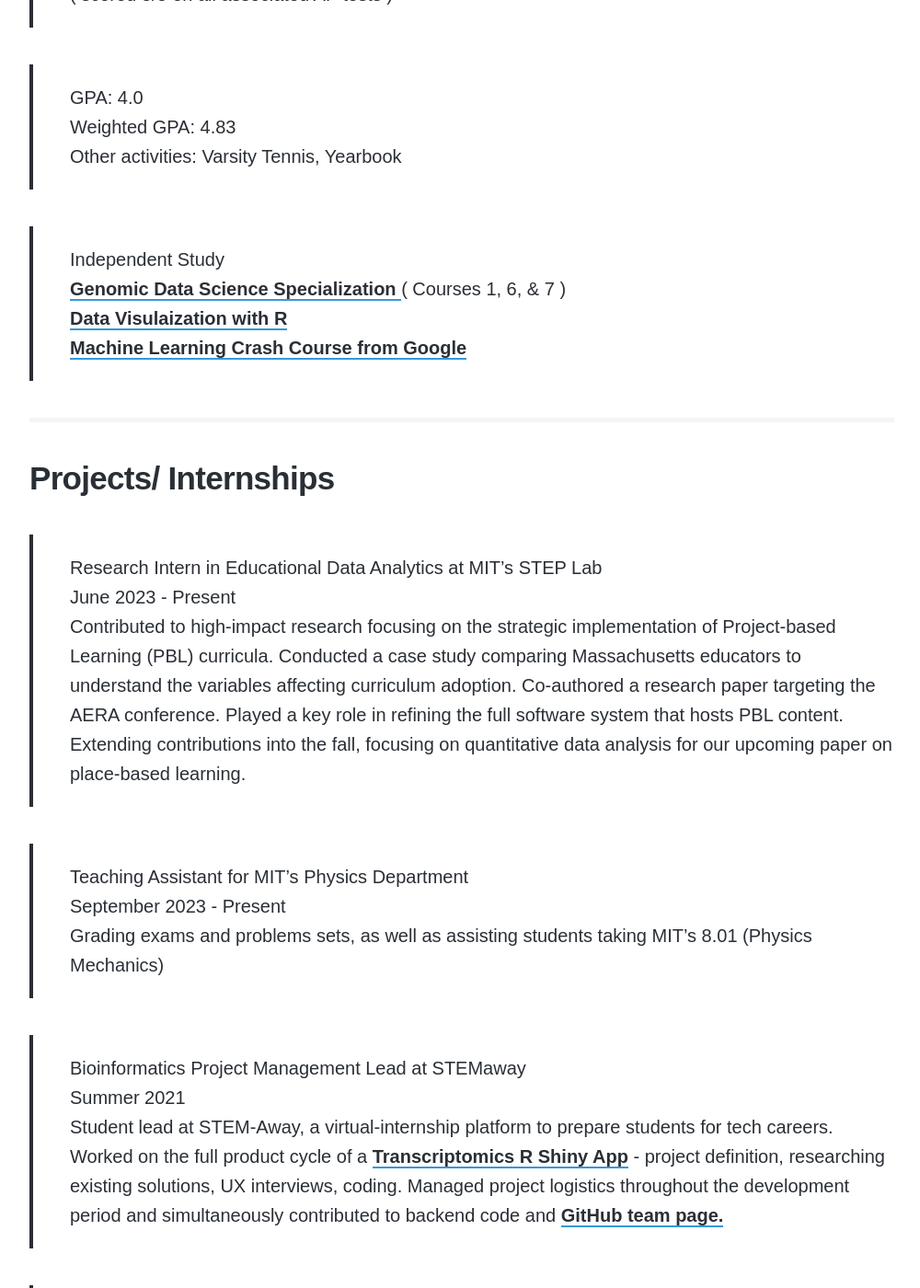
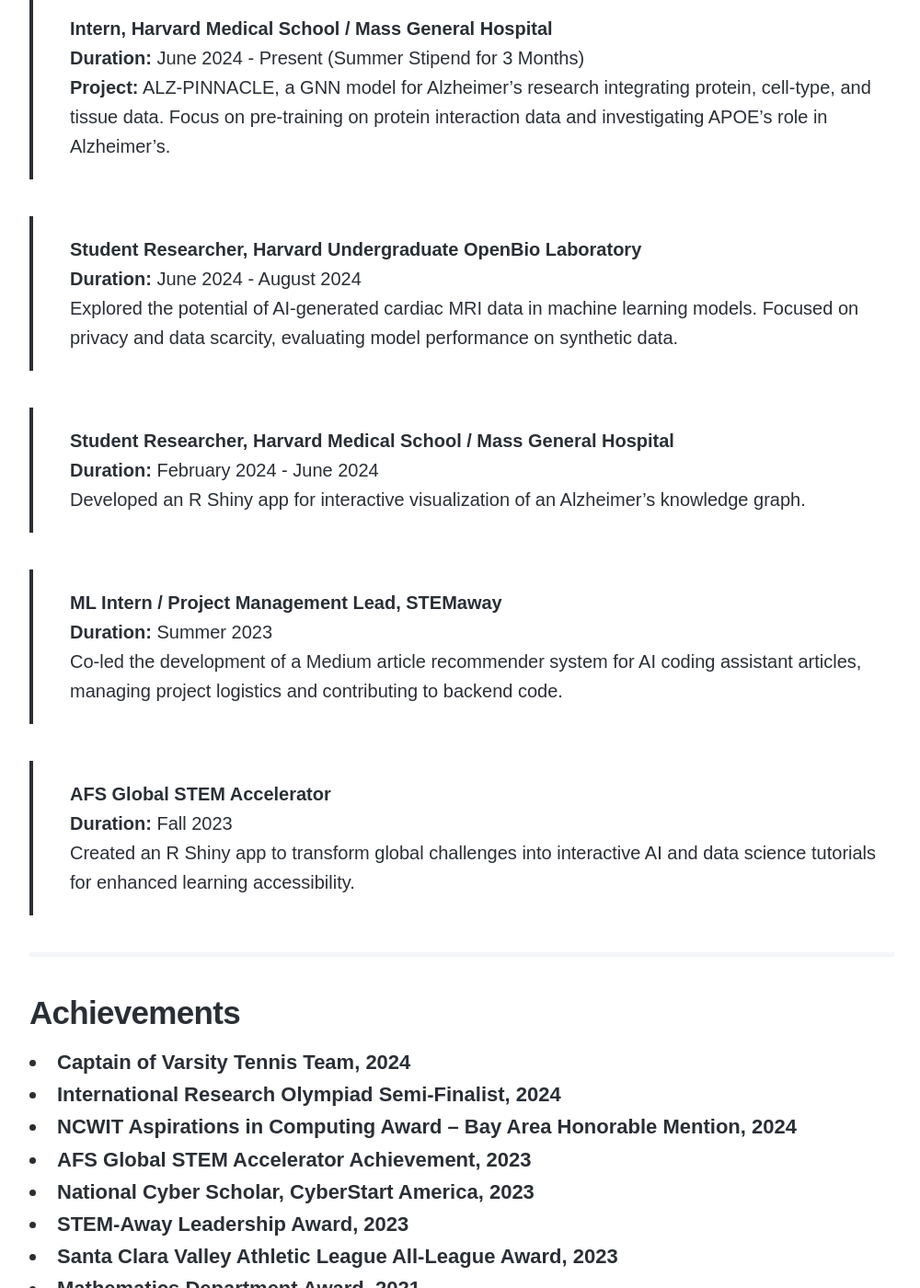
Before and after one commit to anya-chauhan/anya-chauhan.github.io, a Jekyll site: the page built from _pages/Resume.md, in a window 1280 px wide and 1400 px high, scrolled down 1643 px. Shown: the whole window at 92% size, without its empty margins (138-1138 px from the left). Built offline with Jekyll 4.4.1, drawn with Linux system fonts in a browser that asks for light colours; nearby versions of some CDN libraries; some web fonts are replaced; some of the changed text lies outside the part shown.

Commit message:
Update Resume.md

```diff
--- a/_pages/Resume.md
+++ b/_pages/Resume.md
@@ -1,86 +1,63 @@
 ---
-title: Education. &nbsp; Experience. &nbsp; Awards
-subtitle: Skills listed with individual projects
+title: Education. &nbsp; Experience. &nbsp; Achievements
+subtitle: Skills illustrated with individual projects
 featured_image: /images/resume3.jpg
 ---
 
- <h2><span>Education</span></h2>
+<h2><span>Education</span></h2>
 
-<h4>Massachusetts Institute of Technology<br>
-Bachelor of Science in Computer Science and Mathematics, Minors in Economics and Business Analytics</h4>
-Sept 2022 - Current
+<h4>Los Gatos High School, CA</h4>
+**GPA:** 4.0, **Weighted GPA:** 4.63
+**Duration:** August 2022 - Present
+- **Junior Year Courses:** AP Biology, AP Chemistry, AP Language, AP U.S. History, French IV Honors, Yearbook
+- **Sophomore Year Courses:** AP Calculus BC, AP European History, English 10 Honors, French III, Yearbook
+- **Freshman Year Courses:** Biology Honors, Trigonometry/Precalculus Honors, English 9 Honors, French II, Journalism
 
-> Spring 2024 Courses: Macroeconomics, Optimization Methods in Business Analytics, Machine Learning, Physics Electricity and Magnetism, Biochemistry
-<br> Fall 2023 Courses: Algorithms, Organic Chemistry, Applied Probability and Statistics for Business Analytics, Genetics
-<br> Spring 2023 Courses: Fundamentals of Programming, Math for CS, Linear Algebra, Chemistry
-<br> Fall 2022 Courses: Intro to Python/Data Science, Multivariable Calculus, Physics Mechanics, Microeconomics
+<h4>Evergreen College, CA (Dual Enrollment)</h4>
+**Duration:** September 2024 - Present
+- **Courses:** Discrete Mathematics
 
+<h4>West Valley College, CA (Dual Enrollment)</h4>
+**Duration:** June 2023 - August 2024
+- **Courses:** Linear Algebra, Differential Equations, Introduction to Ethics
 
-<h4>West Valley College (Dual Enrollment High School)</h4>
-Summer 2024 - Present
-
-> Courses: Linear Algebra, Discrete Mathematics,
-<br> Differential Equations
-
-<h4>Los Gatos High School</h4>
-Aug 2022 - Present
-
-> AP Courses: Computer Science, Calculus BC, Biology, Chemistry,
-<br> Physics 1, European History, United States History, Language and Composition
-<br> ( scored 5/5 on all associated AP tests )
-
-> GPA: 4.0
-<br> Weighted GPA: 4.83
-<br> Other activities: Varsity Tennis, Yearbook
-
-> Independent Study
-<br> <a href = "https://www.coursera.org/specializations/genomic-data-science">Genomic Data Science Specialization </a> ( Courses 1, 6, & 7 )
-<br> <a href = "https://rkabacoff.github.io/datavis/index.html"> Data Visulaization with R </a>
-<br> <a href = "https://developers.google.com/machine-learning/crash-course/"> Machine Learning Crash Course from Google </a>
+<h4>University of California Scout Program</h4>
+**Duration:** August 2021 - August 2024
+- **Courses:** AP Physics 1 (Sophomore Summer), AP Computer Science A (Middle School)
 
 <hr style="height:5px;color:black">
 
-<h2>Projects/ Internships</h2>
-> Research Intern in Educational Data Analytics at MIT's STEP Lab
-<br> June 2023 - Present
-<br> Contributed to high-impact research focusing on the strategic implementation of Project-based Learning (PBL) curricula. Conducted a case study comparing Massachusetts educators to understand the variables affecting curriculum adoption. Co-authored a research paper targeting the AERA conference. Played a key role in refining the full software system that hosts PBL content. Extending contributions into the fall, focusing on quantitative data analysis for our upcoming paper on place-based learning.
+<h2><span>Projects / Internships</span></h2>
 
-> Teaching Assistant for MIT's Physics Department
-<br> September 2023 - Present
-<br> Grading exams and problems sets, as well as assisting students taking MIT's 8.01 (Physics Mechanics)
+> **Intern, Harvard Medical School / Mass General Hospital**
+> **Duration:** June 2024 - Present (Summer Stipend for 3 Months)
+> **Project:** ALZ-PINNACLE, a GNN model for Alzheimer’s research integrating protein, cell-type, and tissue data. Focus on pre-training on protein interaction data and investigating APOE’s role in Alzheimer’s.
 
-> Bioinformatics Project Management Lead at STEMaway
-<br> Summer 2021
-<br> Student lead at STEM-Away, a virtual-internship platform to prepare students for tech careers. Worked on the full product cycle of a <a href="http://ec2-3-131-158-100.us-east-2.compute.amazonaws.com/">Transcriptomics R Shiny App</a> - project definition, researching existing solutions, UX interviews, coding. Managed project logistics throughout the development period and simultaneously contributed to backend code and <a href = "https://bi-stem-away.github.io/sMAP/">GitHub team page.</a>
+> **Student Researcher, Harvard Undergraduate OpenBio Laboratory**
+> **Duration:** June 2024 - August 2024
+> Explored the potential of AI-generated cardiac MRI data in machine learning models. Focused on privacy and data scarcity, evaluating model performance on synthetic data.
 
-> Math Intern at Edfinity
-<br> April 2021- October 2021
-<br> Paid intern at Edfinity, an educational technology platform funded by the National Science Foundation (NSF). Responsibility includes development and testing of math and computer science curricula.
+> **Student Researcher, Harvard Medical School / Mass General Hospital**
+> **Duration:** February 2024 - June 2024
+> Developed an R Shiny app for interactive visualization of an Alzheimer’s knowledge graph.
 
-> Software Intern at STEMaway
-<br> June 2021- August 2021
-<br> Improved website content organization and supported student application management. Gained significant expertience with Airtable and integration tools.
+> **ML Intern / Project Management Lead, STEMaway**
+> **Duration:** Summer 2023
+> Co-led the development of a Medium article recommender system for AI coding assistant articles, managing project logistics and contributing to backend code.
 
-> The Bioinformatics Academy
-<br> Fall 2020 - Winter 2021
-<br> Created an introductory self-paced course to unlock the world of computational sciences for students, especially those with opportunity barriers. Continuing content and platform enhancements as I gain more data science and full stack experience. <a href="https://beginnerbioinformatics.com/courses/the-pipeline/lessons/top-table-visualizations">Link to sample module from the online workshop</a>.
-
-> Bioinformatics Virtual-Internship at STEMaway
-<br> Summer 2020
-<br> Bioinformatics Pipeline applied to Transcriptomics. Identified significant genes for colorectal cancer and gained experience with a general transcriptomics workflow. <a href="https://disha-22.github.io/project/bio">Details here. </a>
-
-> Competitive Robotics
-<br> Fall 2018 - Spring 2019
-<br>FRC 2019 Regional finalist as part of Los Gatos High School Robotics Team. <a href="https://disha-22.github.io/project/robotics">Details here.</a> Learned strategy driven robot prototyping & design, CAD of components using SolidWorks, robot assembly, troubleshooting.
+> **AFS Global STEM Accelerator**
+> **Duration:** Fall 2023
+> Created an R Shiny app to transform global challenges into interactive AI and data science tutorials for enhanced learning accessibility.
 
 <hr style="height:5px;color:black">
 
-<h2>Awards</h2>
-<h4> High School: </h4>
-> NCWIT Aspirations in Computing Award: Bay Area Regional Winner
-<br> New York Times Student Editorial Fourth Round Finalist
-<br> STEMaway Leadership Award
-<br> First Robotics Competition: Regional Finalists
-<br> Bausch + Lomb Honorary Science Award: Los Gatos High School
-<br> AP Scholar with Distinction
-<br> French Department Award
+<h2><span>Achievements</span></h2>
+
+- **Captain of Varsity Tennis Team, 2024**
+- **International Research Olympiad Semi-Finalist, 2024**
+- **NCWIT Aspirations in Computing Award – Bay Area Honorable Mention, 2024**
+- **AFS Global STEM Accelerator Achievement, 2023**
+- **National Cyber Scholar, CyberStart America, 2023**
+- **STEM-Away Leadership Award, 2023**
+- **Santa Clara Valley Athletic League All-League Award, 2023**
+- **Mathematics Department Award, 2021**
```
